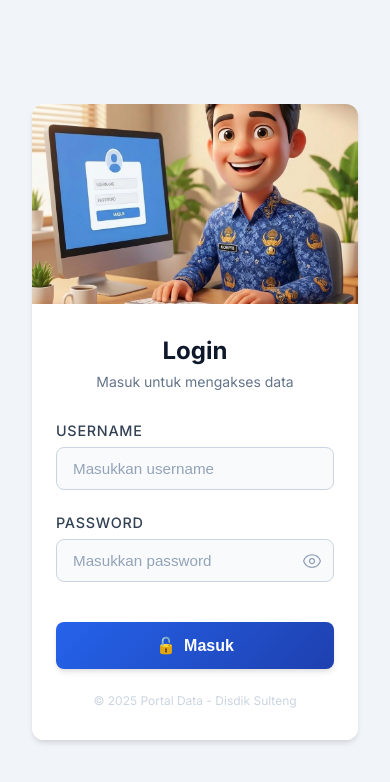
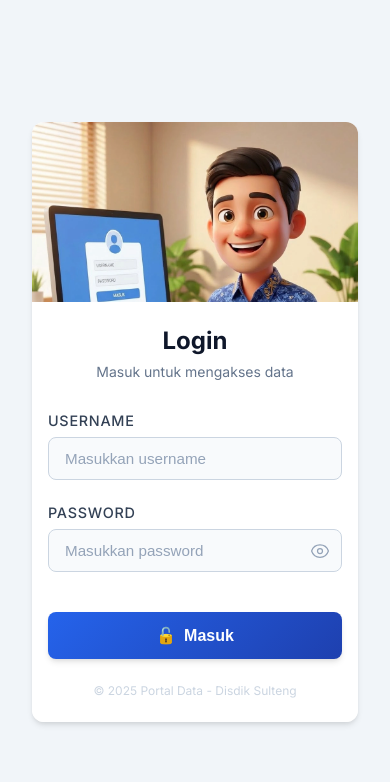
Before and after one commit to masbirman/manajemen-dokumen, a Next.js app in the folder frontend/: page / in a window 390 px wide. Shown: the top 782 px of the page. Built offline with nearby package versions, Linux system fonts and the light colour scheme; no server answers.

Commit message:
fix: adjust mobile styles to center image on top and reduce form padding

```diff
--- a/frontend/src/app/globals.css
+++ b/frontend/src/app/globals.css
@@ -1253,20 +1253,28 @@ html, body {
     max-width: 100% !important;
     margin: 1rem !important;
     border-radius: 12px;
-    overflow: hidden !important; /* Ensure image doesn't overflow corners */
+    overflow: hidden !important;
   }
 
   .login-image-section {
-    display: flex !important; /* Show image */
+    display: flex !important;
     width: 100% !important;
-    height: 200px !important; /* Fixed height for mobile header image */
+    height: 180px !important; /* Slightly reduced height */
+    position: relative !important;
+  }
+
+  .login-illustration-img {
+    width: 100%;
+    height: 100%;
+    object-fit: cover;
+    object-position: top center; /* Ensure face is visible */
   }
 
   .login-form-section {
-    padding: 2rem 1.5rem !important;
+    padding: 1.5rem 1rem !important; /* Reduce padding significantly */
     width: 100% !important;
     height: auto !important;
-    flex: none !important; /* Prevent shrinking/growing issues */
+    flex: none !important;
   }
 }
 
--- a/frontend/src/app/page.tsx
+++ b/frontend/src/app/page.tsx
@@ -122,12 +122,7 @@ export default function Home() {
             <img
               src="/login.webp"
               alt="Document Scanner Illustration"
-              style={{
-                width: '100%',
-                height: '100%',
-                objectFit: 'cover',
-                objectPosition: 'center'
-              }}
+              className="login-illustration-img"
             />
           </div>
 
```
